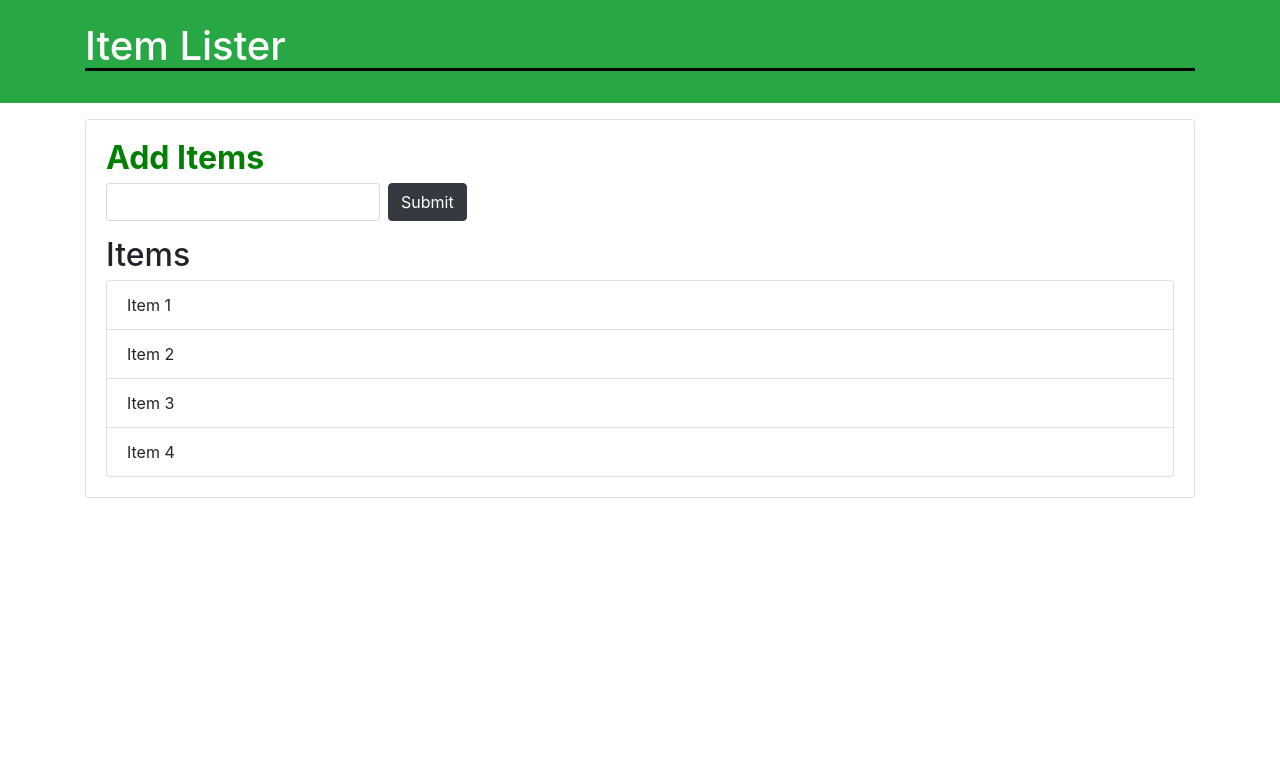
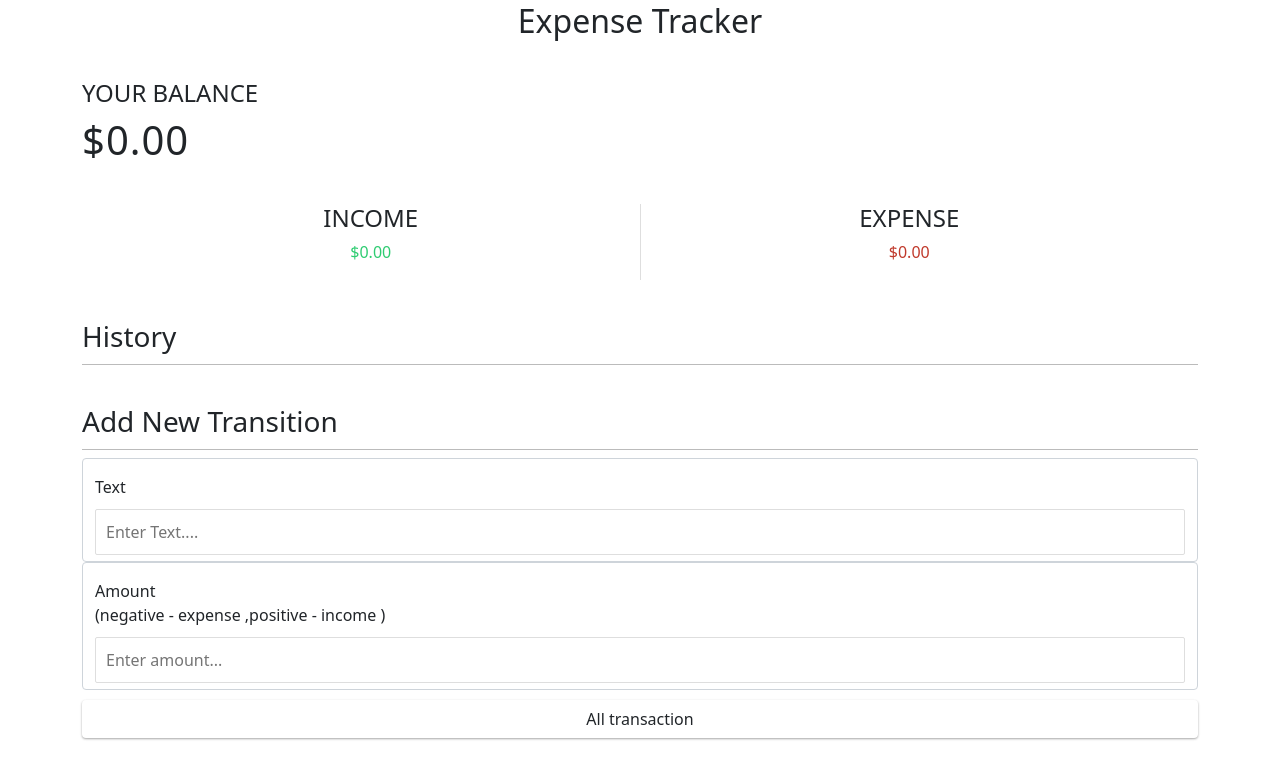
Before and after one commit to oneonone97/Sharpner_Module, a plain HTML site: page index.html in a window 1280 px wide. Drawn offline with nearby package versions, Linux system fonts and the light colour scheme.

Commit message:
Expense Tracker using Bootstrap and Local Storage

```diff
--- a/index.html
+++ b/index.html
@@ -1,53 +1,57 @@
 <!DOCTYPE html>
 <html lang="en">
   <head>
-  <meta charset="UTF-8">
-  <meta name="viewport" content="width=device-width, initial-scale=1.0">
-  <meta http-equiv="X-UA-Compatible" content="ie=edge">
-  <link rel="stylesheet" href="https://maxcdn.bootstrapcdn.com/bootstrap/4.0.0-beta/css/bootstrap.min.css" integrity="sha384-/Y6pD6FV/Vv2HJnA6t+vslU6fwYXjCFtcEpHbNJ0lyAFsXTsjBbfaDjzALeQsN6M" crossorigin="anonymous">
-  <title>Item Lister</title>
+    <meta charset="UTF-8" />
+    <meta
+      name="viewport"
+      content="width=device-width, initial-scale=1.0"
+    />
+    <title>Expense Tracker</title>
+    <link rel="stylesheet" href="style.css" />
+    <link href="https://cdn.jsdelivr.net/npm/bootstrap@5.0.2/dist/css/bootstrap.min.css" rel="stylesheet" integrity="sha384-EVSTQN3/azprG1Anm3QDgpJLIm9Nao0Yz1ztcQTwFspd3yD65VohhpuuCOmLASjC" crossorigin="anonymous">
+    <script defer src="https://cdn.jsdelivr.net/npm/bootstrap@5.0.2/dist/js/bootstrap.bundle.min.js" integrity="sha384-MrcW6ZMFYlzcLA8Nl+NtUVF0sA7MsXsP1UyJoMp4YLEuNSfAP+JcXn/tWtIaxVXM" crossorigin="anonymous"></script>
   </head>
   <body>
-  <header id="main-header" class="bg-success text-white p-4 mb-3">
+    <h2>Expense Tracker</h2>
     <div class="container">
-      <h1 id="header-title">Item Lister <span style="display:none">123</span></h1>
+      <h4>Your Balance</h4>
+      <h1 id="balance">₹0.00</h1>
+      <div class="inc-exp-container">
+        <div>
+          <h4>Income</h4>
+          <p id="money-plus" class="money-plus">
+            +₹0.00
+          </p>
         </div>
-  </header>
-  <div class="container">
-   <div id="main" class="card card-body">
-    <h2 class="title1">Add Items</h2>
-    <form class="form-inline mb-3">
-      <input type="text" class="form-control mr-2">
-      <input type="submit" class="btn btn-dark" value="Submit">
-    </form>
-    <h2 class="title">Items</h2>
-    <ul id="items" class="list-group">
-      <li class="list-group-item">Item 1</li>
-      <li class="list-group-item">Item 2</li>
-      <li class="list-group-item">Item 3</li>
-      <li class="list-group-item">Item 4</li>
-    </ul>
+        <div>
+          <h4>Expense</h4>
+          <p id="money-minus" class="money-minus">
+            -₹0.00
+          </p>
         </div>
       </div>
 
-<script>
-
-    // Change the title
-    console.log(document.title);
-    document.title = 123;
-
-    // Header Title bold
-    let headerTitle=document.getElementById('header-title');
-    headerTitle.style.borderBottom = 'solid 3px #000';
-
-    // ADD ITEM into BOLD and change colour
-    let list = document.getElementsByClassName('title1');
-    for(let i=0; i<list.length; i++){
-        list[i].style.fontWeight = 'bold';
-        list[i].style.color = 'green';
-    }
-
-
-</script>
+      <h3>History</h3>
+      <ul id="list" class="list">
+        <!-- <li class="minus">
+          Cash <span>-$400</span
+          ><button class="delete-btn">x</button>
+        </li> -->
+      </ul>
+      <h3>Add New Transition</h3>
+      <form id="form">
+          <div class="form-control">
+              <label for="text">Text</label>
+              <input type="text" id="text" placeholder="Enter Text...."/>
+          </div>
+          <div class="form-control">
+              <label for="amount">Amount <br> (negative - expense ,positive - income )</label>
+              <input type="number" id="amount" placeholder="Enter amount...">
+          </div>
+          <button class="btn">All transaction</button>
+      </form>
+    </div>
+    <!-- JavaYscript Project  -->
+    <script src="script.js"></script>
   </body>
 </html>
--- /dev/null
+++ b/script.js
@@ -0,0 +1,132 @@
+//1
+const balance = document.getElementById(
+    "balance"
+  );
+  const money_plus = document.getElementById(
+    "money-plus"
+  );
+  const money_minus = document.getElementById(
+    "money-minus"
+  );
+  const list = document.getElementById("list");
+  const form = document.getElementById("form");
+  const text = document.getElementById("text");
+  const amount = document.getElementById("amount");
+  // const dummyTransactions = [
+  //   { id: 1, text: "Flower", amount: -20 },
+  //   { id: 2, text: "Salary", amount: 300 },
+  //   { id: 3, text: "Book", amount: -10 },
+  //   { id: 4, text: "Camera", amount: 150 },
+  // ];
+
+  // let transactions = dummyTransactions;
+
+  //last
+  const localStorageTransactions = JSON.parse(localStorage.getItem('transactions'));
+
+  let transactions = localStorage.getItem('transactions') !== null ? localStorageTransactions : [];
+
+  //5
+  //Add Transaction
+  function addTransaction(e){
+    e.preventDefault();
+    if(text.value.trim() === '' || amount.value.trim() === ''){
+      alert('please add text and amount')
+    }else{
+      const transaction = {
+        id:generateID(),
+        text:text.value,
+        amount:+amount.value
+      }
+
+      transactions.push(transaction);
+
+      addTransactionDOM(transaction);
+      updateValues();
+      updateLocalStorage();
+      text.value='';
+      amount.value='';
+    }
+  }
+
+
+  //5.5
+  //Generate Random ID
+  function generateID(){
+    return Math.floor(Math.random()*1000000000);
+  }
+
+  //2
+
+  //Add Trasactions to DOM list
+  function addTransactionDOM(transaction) {
+    //GET sign
+    const sign = transaction.amount < 0 ? "-" : "+";
+    const item = document.createElement("li");
+
+    //Add Class Based on Value
+    item.classList.add(
+      transaction.amount < 0 ? "minus" : "plus"
+    );
+
+    item.innerHTML = `
+      ${transaction.text} <span>${sign}${Math.abs(
+      transaction.amount
+    )}</span>
+      <button class="delete-btn" onclick="removeTransaction(${transaction.id})">x</button>
+      `;
+    list.appendChild(item);
+  }
+
+  //4
+
+  //Update the balance income and expence
+  function updateValues() {
+    const amounts = transactions.map(
+      (transaction) => transaction.amount
+    );
+    const total = amounts
+      .reduce((acc, item) => (acc += item), 0)
+      .toFixed(2);
+    const income = amounts
+      .filter((item) => item > 0)
+      .reduce((acc, item) => (acc += item), 0)
+      .toFixed(2);
+    const expense =
+      (amounts
+        .filter((item) => item < 0)
+        .reduce((acc, item) => (acc += item), 0) *
+      -1).toFixed(2);
+
+      balance.innerText=`$${total}`;
+      money_plus.innerText = `$${income}`;
+      money_minus.innerText = `$${expense}`;
+  }
+
+
+  //6
+
+  //Remove Transaction by ID
+  function removeTransaction(id){
+    transactions = transactions.filter(transaction => transaction.id !== id);
+    updateLocalStorage();
+    Init();
+  }
+  //last
+  //update Local Storage Transaction
+  function updateLocalStorage(){
+    localStorage.setItem('transactions',JSON.stringify(transactions));
+  }
+
+  //3
+
+  //Init App
+  function Init() {
+    list.innerHTML = "";
+    transactions.forEach(addTransactionDOM);
+    updateValues();
+  }
+
+  Init();
+
+  form.addEventListener('submit',addTransaction);
--- /dev/null
+++ b/style.css
@@ -0,0 +1,151 @@
+:root {
+    --box-shadow: 0 1px 3px rgba(0, 0, 0, 0.12),
+      0 1px 2px rgba(0, 0, 0, 0.24);
+  }
+
+  * {
+    box-sizing: border-box;
+  }
+
+  body {
+    background-color: #f7f7f7;
+    display: flex;
+    flex-direction: column;
+    align-items: center;
+    justify-content: center;
+    min-height: 100vh;
+    margin: 0;
+    font-family: -apple-system, BlinkMacSystemFont,
+      "Segoe UI", Roboto, Oxygen, Ubuntu, Cantarell,
+      "Open Sans", "Helvetica Neue", sans-serif;
+  }
+
+  .container {
+    margin: 30px auto;
+    width: 350px;
+  }
+
+  h1 {
+    letter-spacing: 1px;
+    margin: 0;
+  }
+
+  h3 {
+    border-bottom: 1px solid #bbb;
+    padding-bottom: 10px;
+    margin: 40px 0 10px;
+  }
+
+  h4 {
+    margin: 0;
+    text-transform: uppercase;
+  }
+
+  .inc-exp-container {
+    background-color: #fff;
+    box-shadow: var(--box--shadow);
+    padding: 20px;
+    display: flex;
+    justify-content: center;
+    margin: 20px 0;
+  }
+
+  .inc-exp-container > div {
+    flex: 1;
+    text-align: center;
+  }
+
+  .inc-exp-container > div:first-of-type {
+    border-right: 1px solid #dedede;
+  }
+
+  .money {
+    font-size: 2;
+    letter-spacing: 1px;
+    margin: 5px 0;
+  }
+  .money-plus {
+    color: #2ecc71;
+  }
+
+  .money-minus {
+    color: #c0392b;
+  }
+
+  label {
+    display: inline-block;
+    margin: 10px 0;
+  }
+
+  input[type="text"],
+  input[type="number"] {
+    border: 1px solid #dedede;
+    border-radius: 2px;
+    display: block;
+    font-size: 16px;
+    padding: 10px;
+    width: 100%;
+  }
+
+  .btn {
+    cursor: pointer;
+    background-color: #9c88ff;
+    box-shadow: var(--box-shadow);
+    color: #fff;
+    border: 0;
+    display: block;
+    font-size: 16px;
+    margin: 10px 0 30px;
+    padding: 10px;
+    width: 100%;
+  }
+
+  .btn:focus,
+  .delete-btn:focus {
+    outline: 0;
+  }
+
+  .list {
+    list-style-type: none;
+    padding: 0;
+    margin-bottom: 40px;
+  }
+
+  .list li {
+    background-color: #fff;
+    box-shadow: var(--box--shadow);
+    color: #333;
+    display: flex;
+    justify-content: space-between;
+    position: relative;
+    padding: 10px;
+    margin: 10px 0;
+  }
+
+  .list li.plus {
+    border-right: 5px solid #2ecc71;
+  }
+
+  .list li.minus {
+    border-right: 5px solid #c0392b;
+  }
+
+  .delete-btn {
+    cursor: pointer;
+    background-color: #e74c3c;
+    border: 0;
+    color: #fff;
+    font-size: 20px;
+    line-height: 20px;
+    padding: 2px 5px;
+    position: absolute;
+    top: 50%;
+    left: 0;
+    transform: translate(-100%, -50%);
+    opacity: 0;
+    transition: opacity 0.3s ease;
+  }
+
+  .list li:hover .delete-btn {
+    opacity: 1;
+  }
```
Lines whose indentation alone changed are shown as unchanged.
